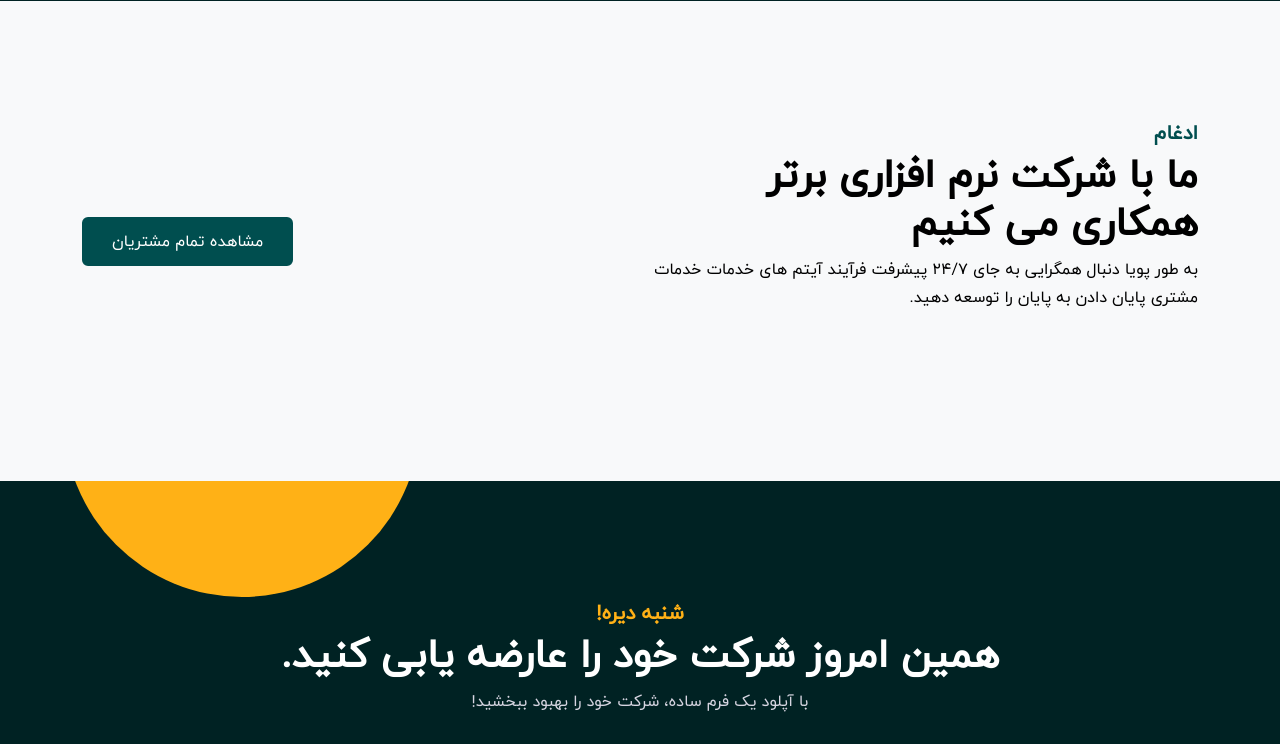
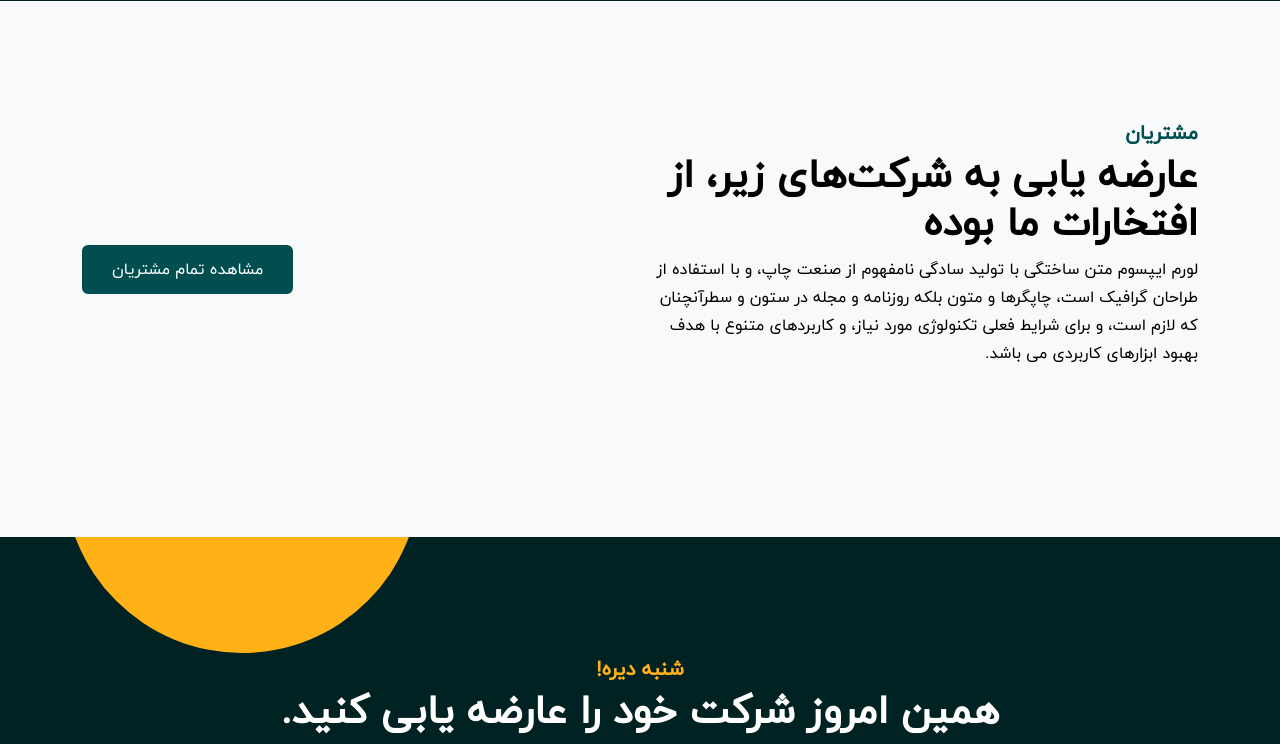
Before and after one commit to PouyaBaniadam/SharifMBI, a Django app: page / in a window 1280 px wide. Shown: the part 3868-4612 px from the top of the page. Run offline with Django 5.2, Linux system fonts and the light colour scheme; data that the repository does not hold is empty; some libraries are stand-ins or nearby versions.

Commit message:
UI bug fixes.

```diff
--- a/Home/templates/Home/index.html
+++ b/Home/templates/Home/index.html
@@ -294,10 +294,11 @@
                 <div class="row align-items-center justify-content-lg-between">
                     <div class="col-lg-6 col-md-12">
                         <div class="section-heading">
-                            <h4 class="h5 text-primary">ادغام</h4>
-                            <h2> ما با شرکت نرم افزاری برتر همکاری می کنیم </h2>
-                            <p>به طور پویا دنبال همگرایی به جای 24/7 پیشرفت فرآیند
-                                آیتم های خدمات خدمات مشتری پایان دادن به پایان را توسعه دهید.</p>
+                            <h4 class="h5 text-primary">مشتریان</h4>
+                            <h2>عارضه یابی به شرکت‌های زیر، از افتخارات ما بوده </h2>
+                            <p>لورم ایپسوم متن ساختگی با تولید سادگی نامفهوم از صنعت چاپ، و با استفاده از طراحان گرافیک
+                                است، چاپگرها و متون بلکه روزنامه و مجله در ستون و سطرآنچنان که لازم است، و برای شرایط
+                                فعلی تکنولوژی مورد نیاز، و کاربردهای متنوع با هدف بهبود ابزارهای کاربردی می باشد. </p>
                         </div>
                     </div>
                     <div class="col-lg-4 col-md-12">
```
